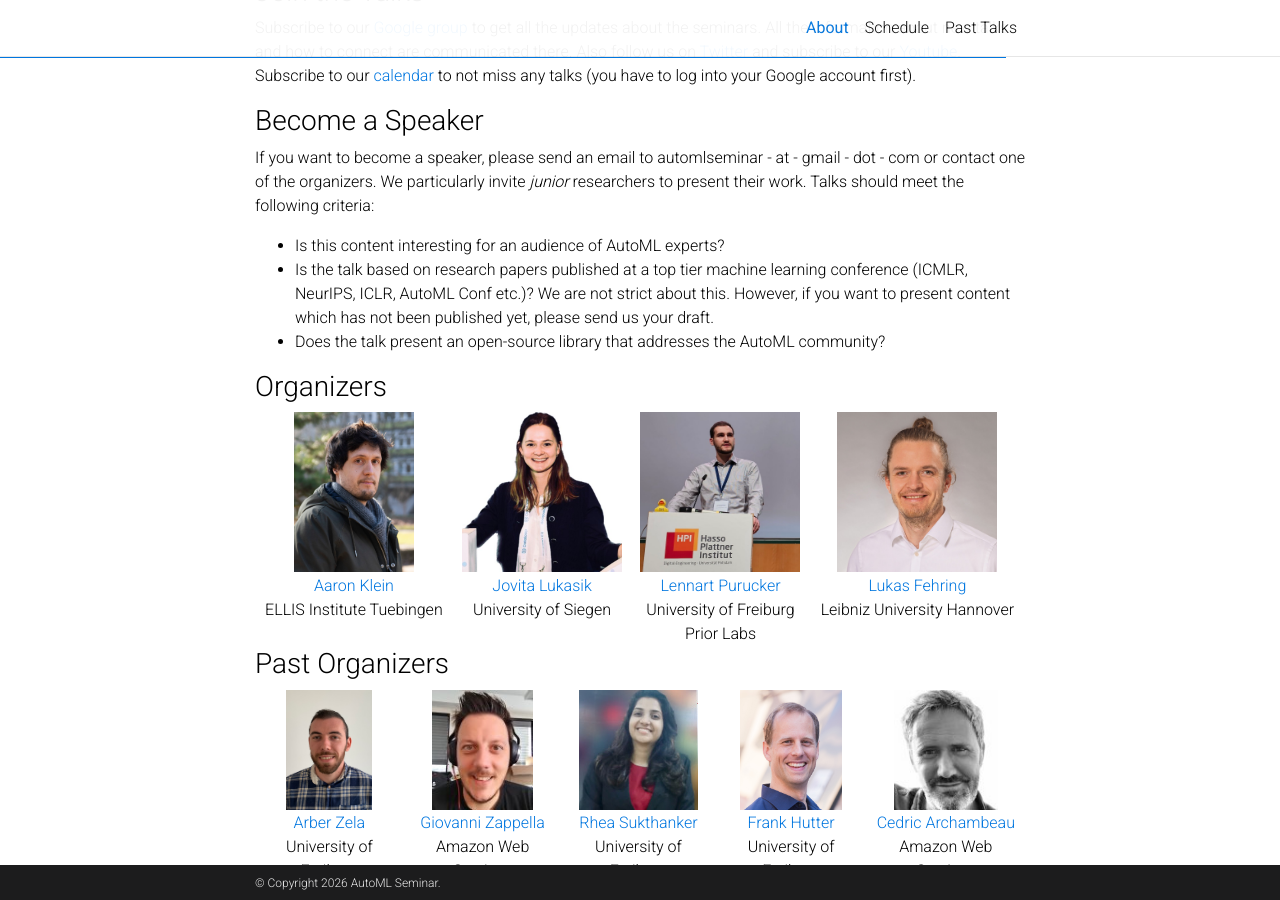
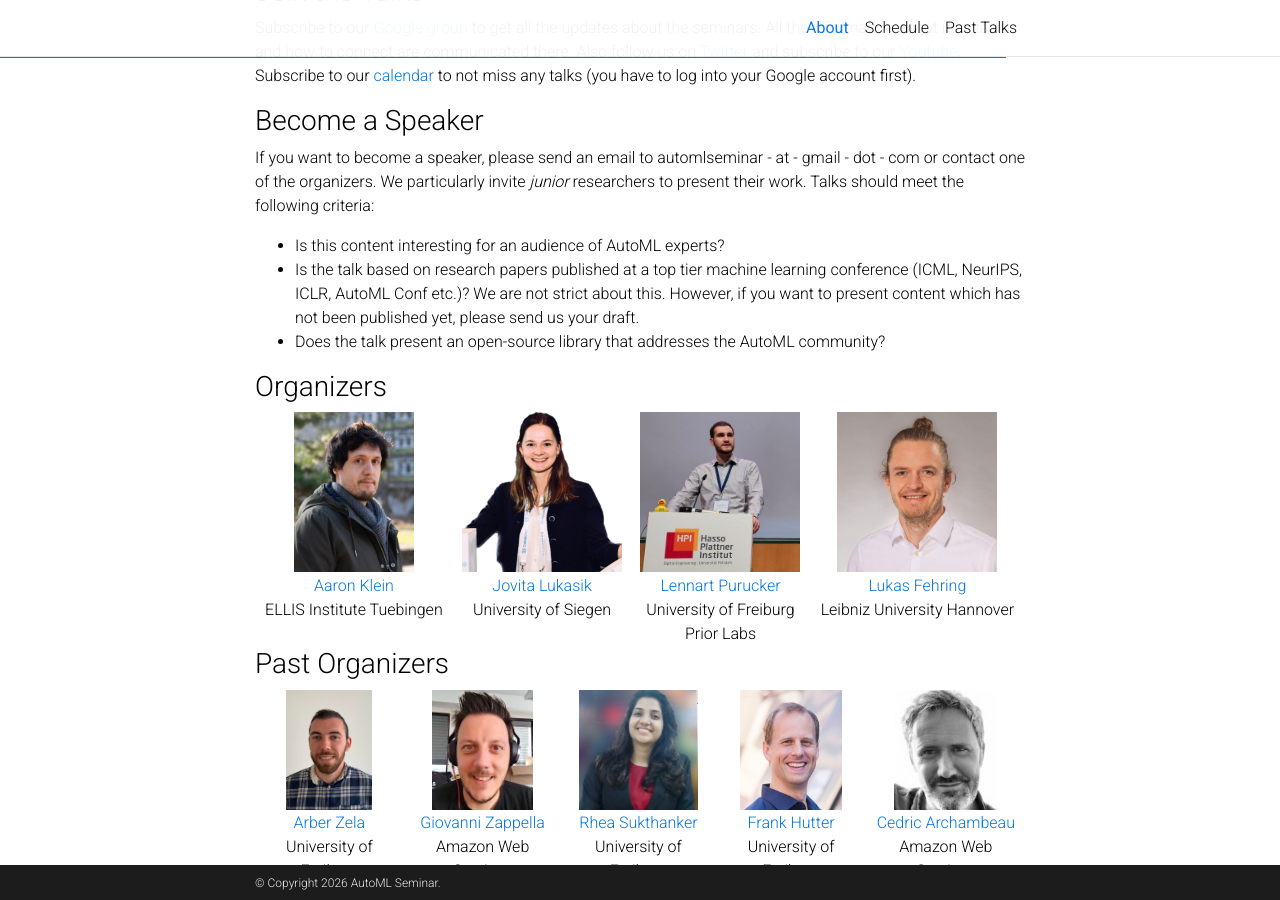
Before and after one commit to AutoML-Seminars/AutoML-Seminars.github.io, a Jekyll site: the page built from _pages/about.md, in a window 1280 px wide and 900 px high, scrolled down 548 px. Built offline with Jekyll 4.4.1, drawn with Linux system fonts in a browser that asks for light colours; comment, search, counter and statistics services are not loaded; a style sheet for code colours, icons or effects is not loaded.

Commit message:
Fix ICML typo

```diff
--- a/_pages/about.md
+++ b/_pages/about.md
@@ -35,7 +35,7 @@ Also follow us on [Twitter](https://twitter.com/automlseminar) and subscribe to
 If you want to become a speaker, please send an email to automlseminar - at - gmail - dot - com or contact one of the organizers.
 We particularly invite *junior* researchers to present their work. Talks should meet the following criteria:
 * Is this content interesting for an audience of AutoML experts?
-* Is the talk based on research papers published at a top tier machine learning conference (ICMLR, NeurIPS, ICLR, AutoML Conf etc.)? We are not strict about this. However, if you want to present content which has not been published yet, please send us your draft.
+* Is the talk based on research papers published at a top tier machine learning conference (ICML, NeurIPS, ICLR, AutoML Conf etc.)? We are not strict about this. However, if you want to present content which has not been published yet, please send us your draft.
 * Does the talk present an open-source library that addresses the AutoML community?
 
 
```
